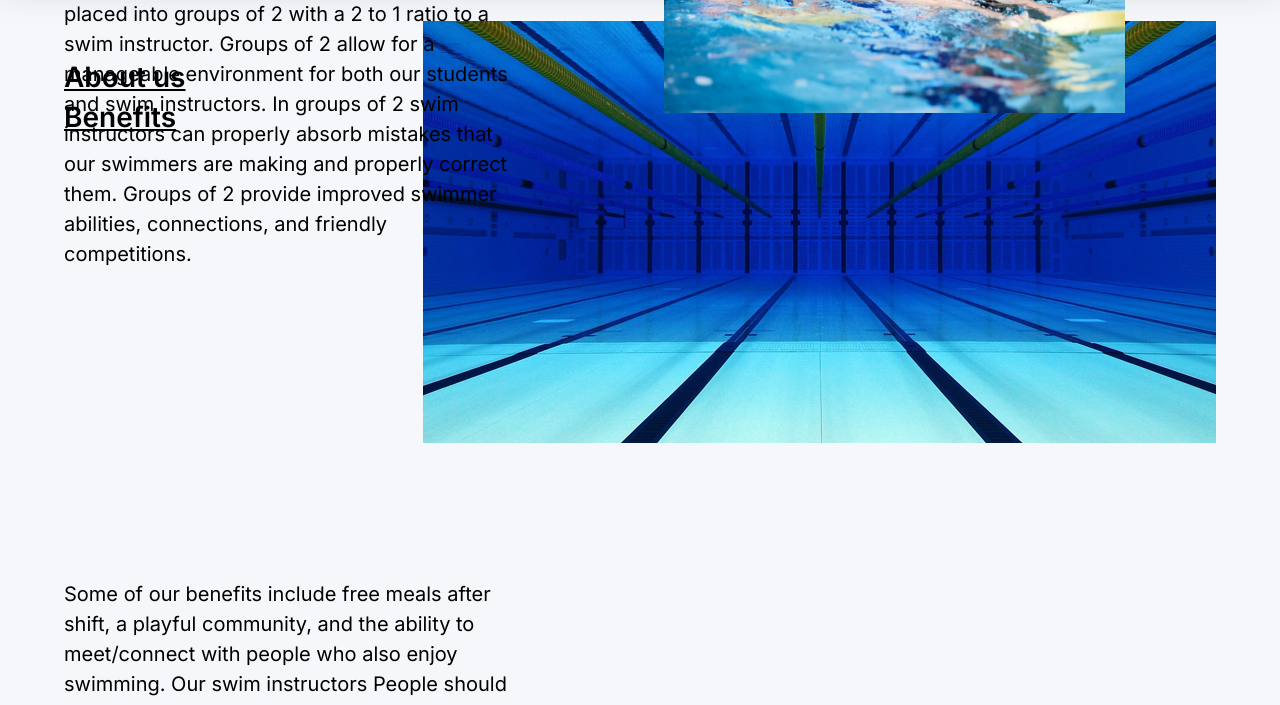
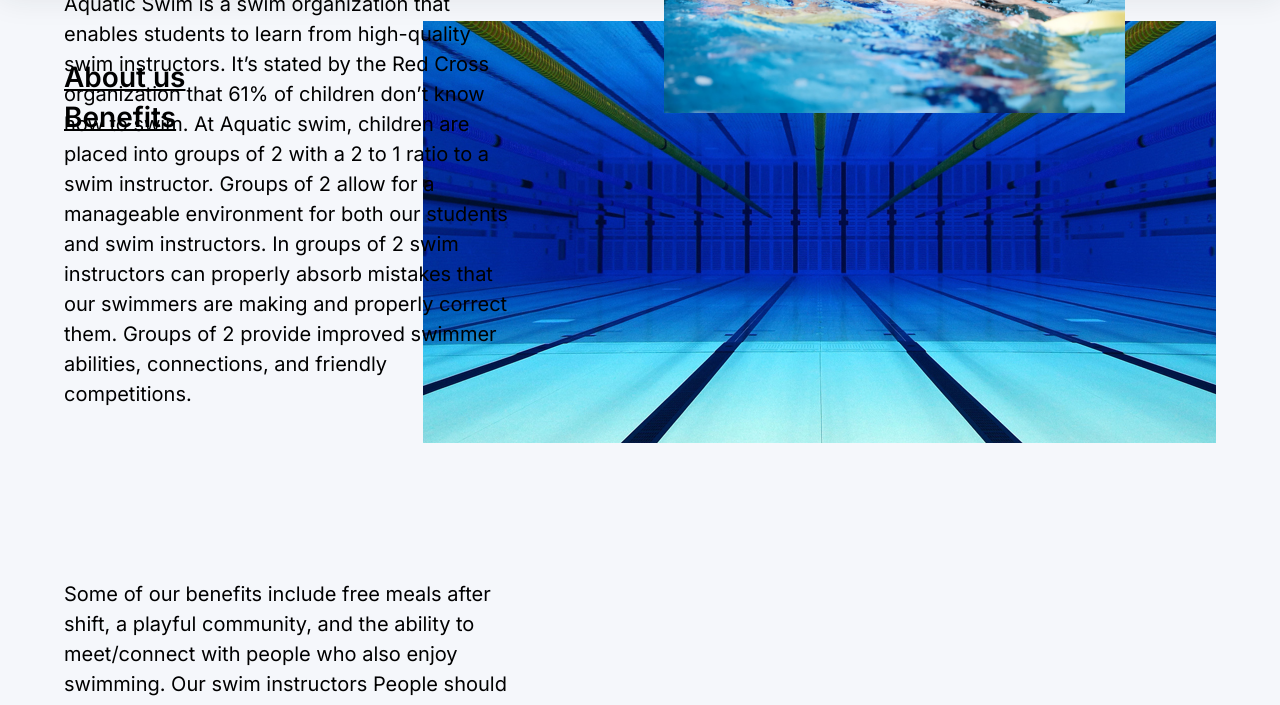
Before and after one commit to XDdoodle/index.html, a plain HTML site: page index.html in a window 1280 px wide. Shown: the part 241-946 px from the top of the page. Drawn offline with Linux system fonts and the light colour scheme.

Commit message:
Update style.css

```diff
--- a/style.css
+++ b/style.css
@@ -168,5 +168,5 @@ p {
 }
 #abouttext{
     position: absolute;
-    top: 90px
+    top: 230px
 }
```
